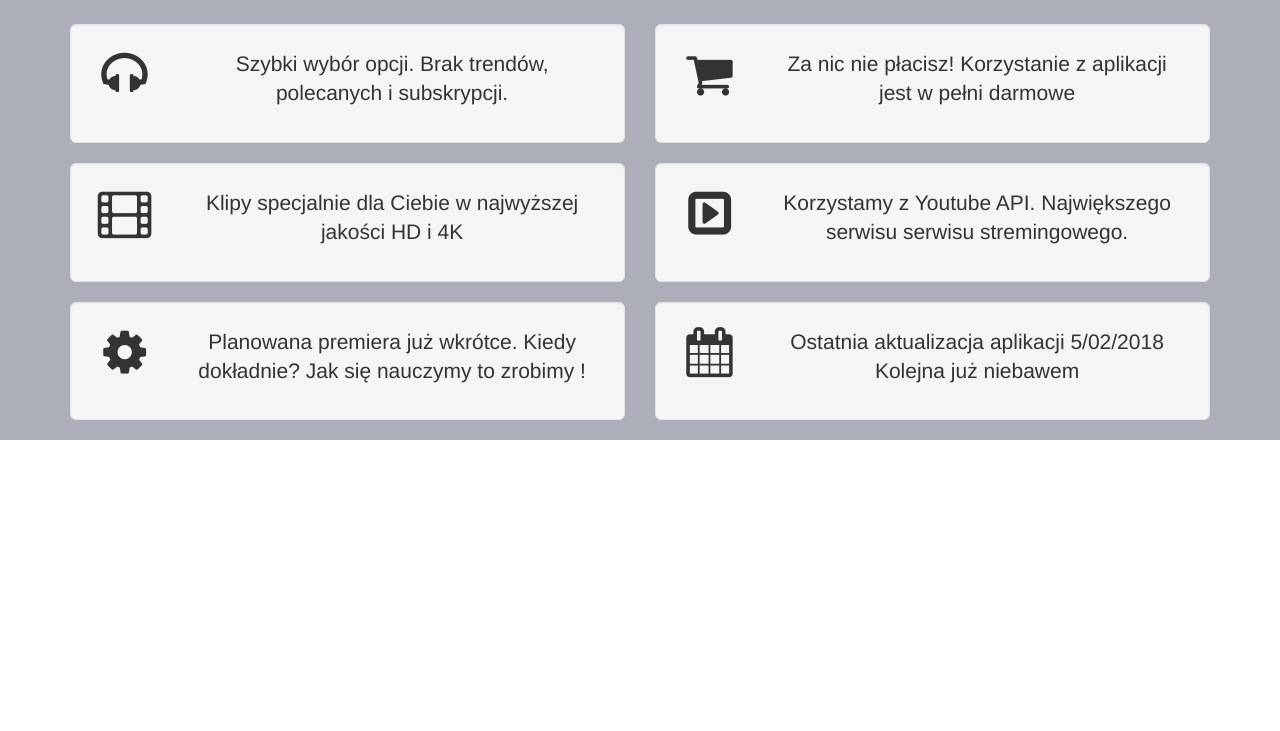
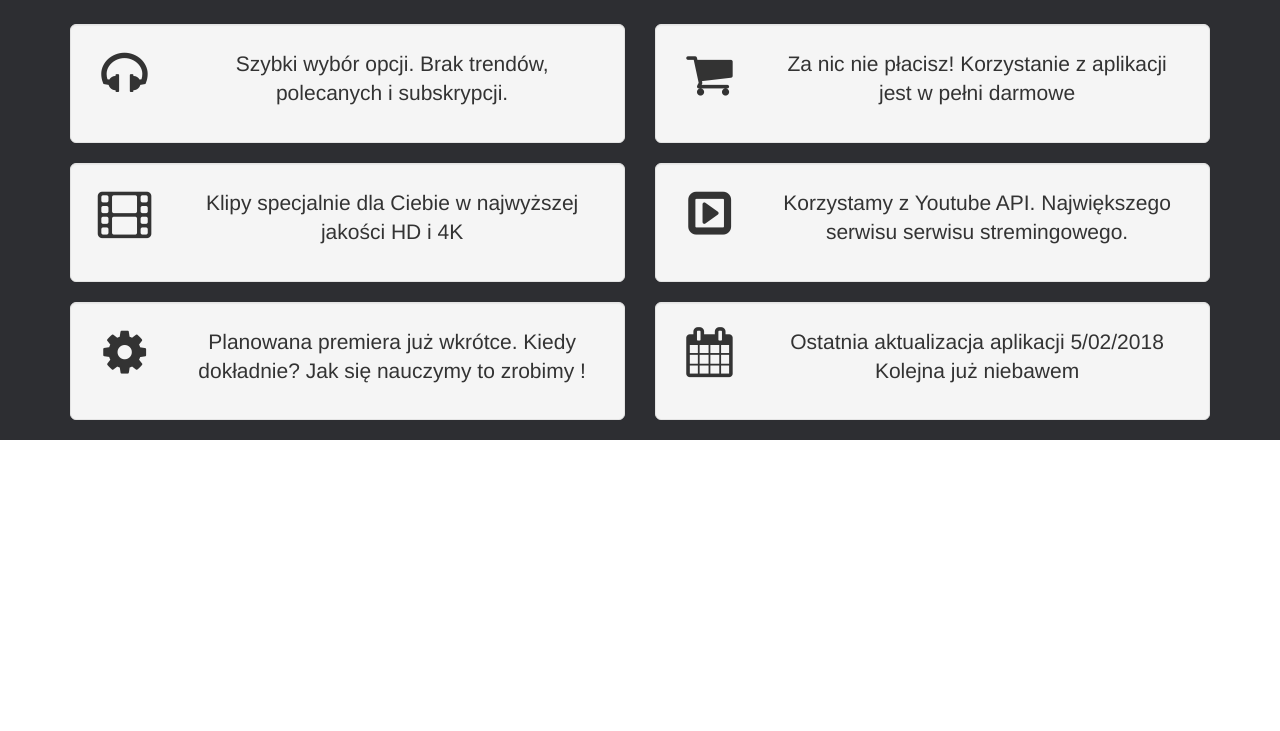
Before and after one commit to infoshareacademy/jfdzs2-tubersi, a plain HTML site: page index.html in a window 1280 px wide. Shown: the part 69-800 px from the top of the page. Drawn offline with nearby package versions, Linux system fonts and the light colour scheme.

Commit message:
change background color

```diff
--- a/css/styles.css
+++ b/css/styles.css
@@ -19,7 +19,7 @@
 /*### PIOTREK ### feature-product ### Dodatkowe informacje o produkcie */
 .product {
     padding:0;
-    background: #ACAEBA;
+    background: #2D2E32;
     text-align: center;
 }
 
```
